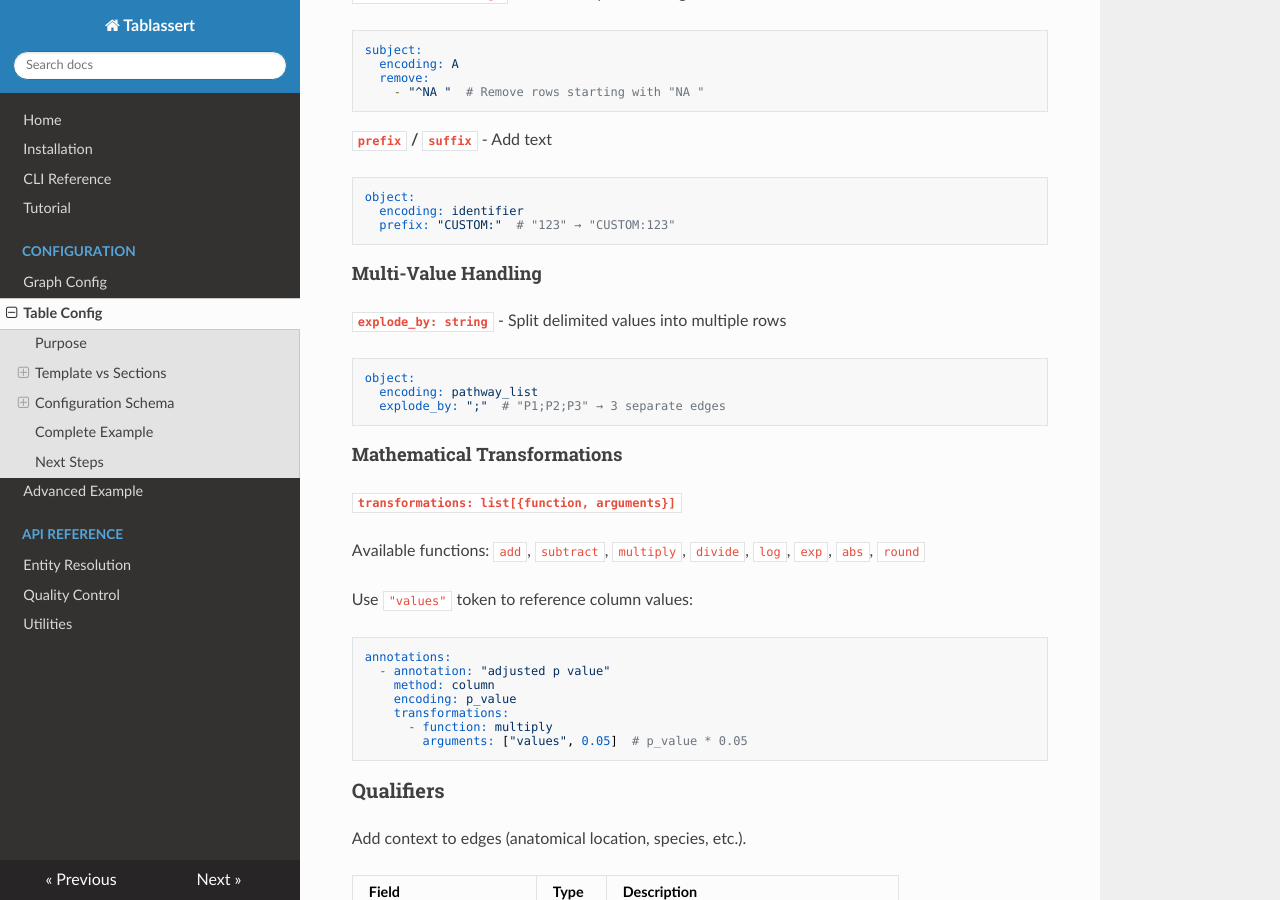
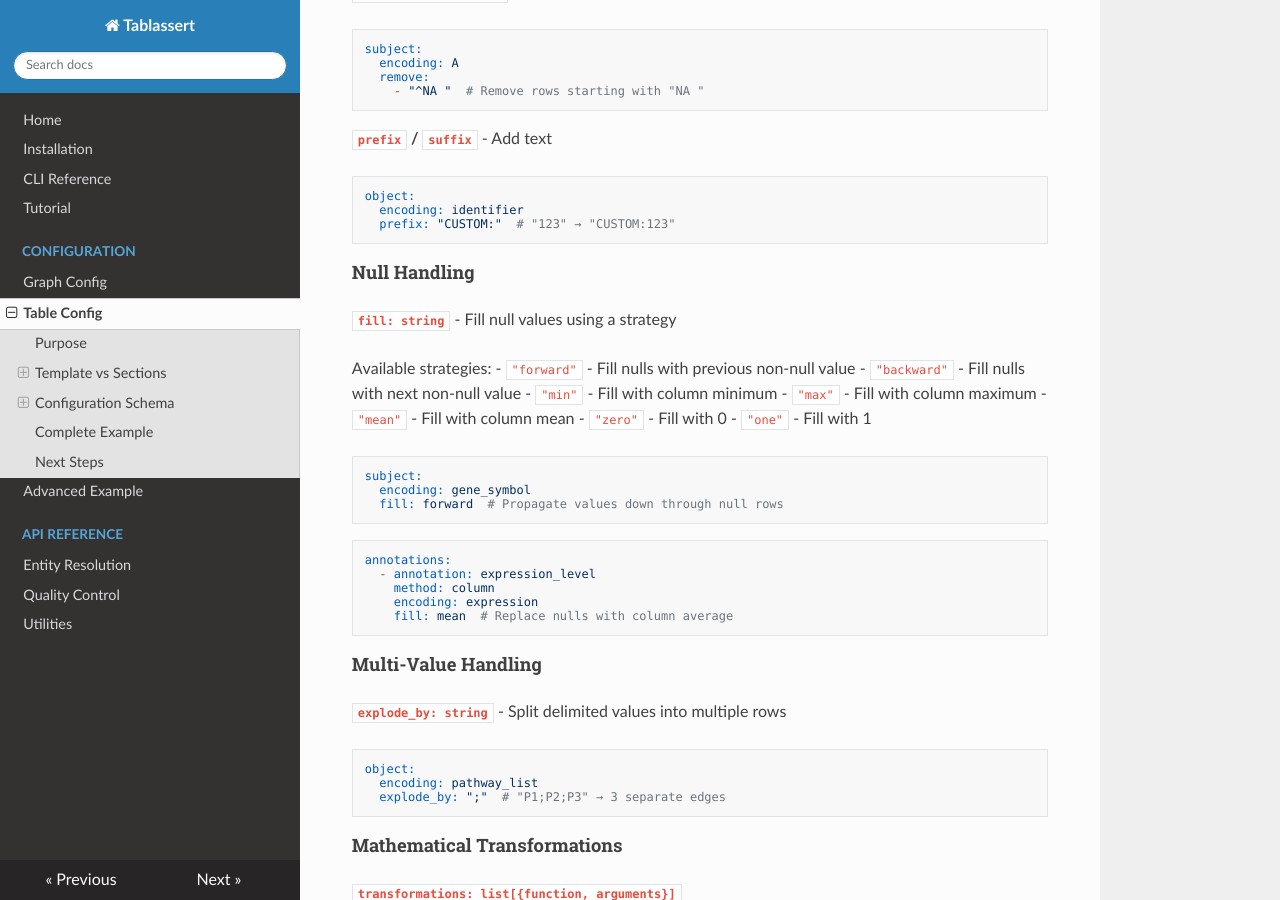
Before and after one commit to SkyeAv/Tablassert3.0.0, an MkDocs documentation site: the page built from docs/configuration/table.md, in a window 1280 px wide and 900 px high, scrolled down 6850 px. Built offline with MkDocs 1.6.1, drawn with Linux system fonts in a browser that asks for light colours; nearby versions of some CDN libraries; some of the changed text lies outside the part shown.

Commit message:
Updated Docs

````diff
--- a/docs/configuration/table.md
+++ b/docs/configuration/table.md
@@ -236,6 +236,7 @@ Defines how to extract and resolve entities.
 | `prioritize` | List[String] | No | Preferred Biolink categories |
 | `avoid` | List[String] | No | Excluded Biolink categories |
 | `regex` | List[Regex] | No | Pattern replacements |
+| `fill` | String | No | Null-filling strategy: `"forward"`, `"backward"`, `"min"`, `"max"`, `"mean"`, `"zero"`, `"one"` |
 | `remove` | List[String] | No | Strings to filter out |
 | `prefix` | String | No | Add prefix to values |
 | `suffix` | String | No | Add suffix to values |
@@ -344,6 +345,33 @@ subject:
 object:
   encoding: identifier
   prefix: "CUSTOM:"  # "123" → "CUSTOM:123"
+```
+
+#### Null Handling
+
+**`fill: string`** - Fill null values using a strategy
+
+Available strategies:
+- `"forward"` - Fill nulls with previous non-null value
+- `"backward"` - Fill nulls with next non-null value
+- `"min"` - Fill with column minimum
+- `"max"` - Fill with column maximum
+- `"mean"` - Fill with column mean
+- `"zero"` - Fill with 0
+- `"one"` - Fill with 1
+
+```yaml
+subject:
+  encoding: gene_symbol
+  fill: forward  # Propagate values down through null rows
+```
+
+```yaml
+annotations:
+  - annotation: expression_level
+    method: column
+    encoding: expression
+    fill: mean  # Replace nulls with column average
 ```
 
 #### Multi-Value Handling
````
